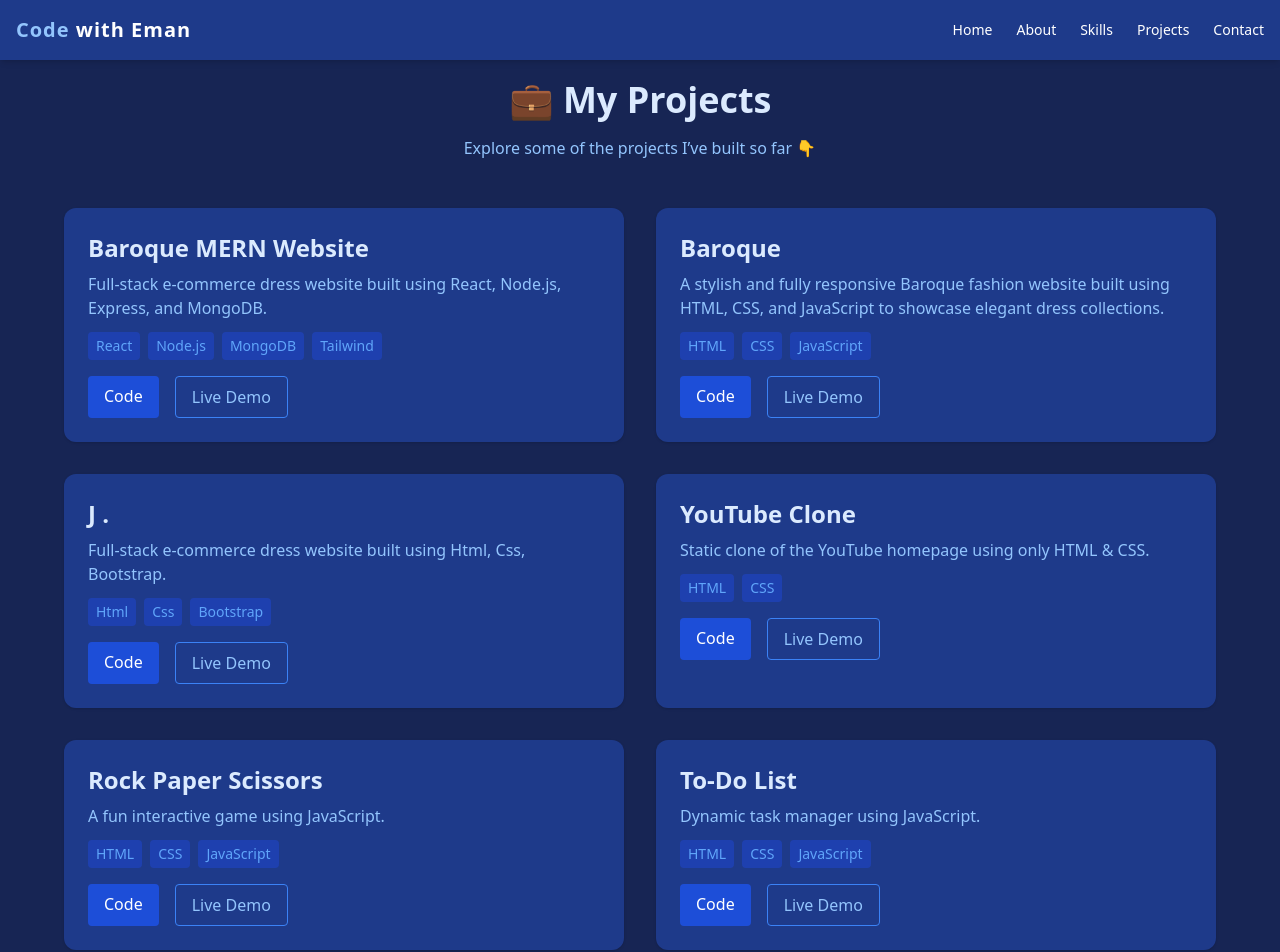
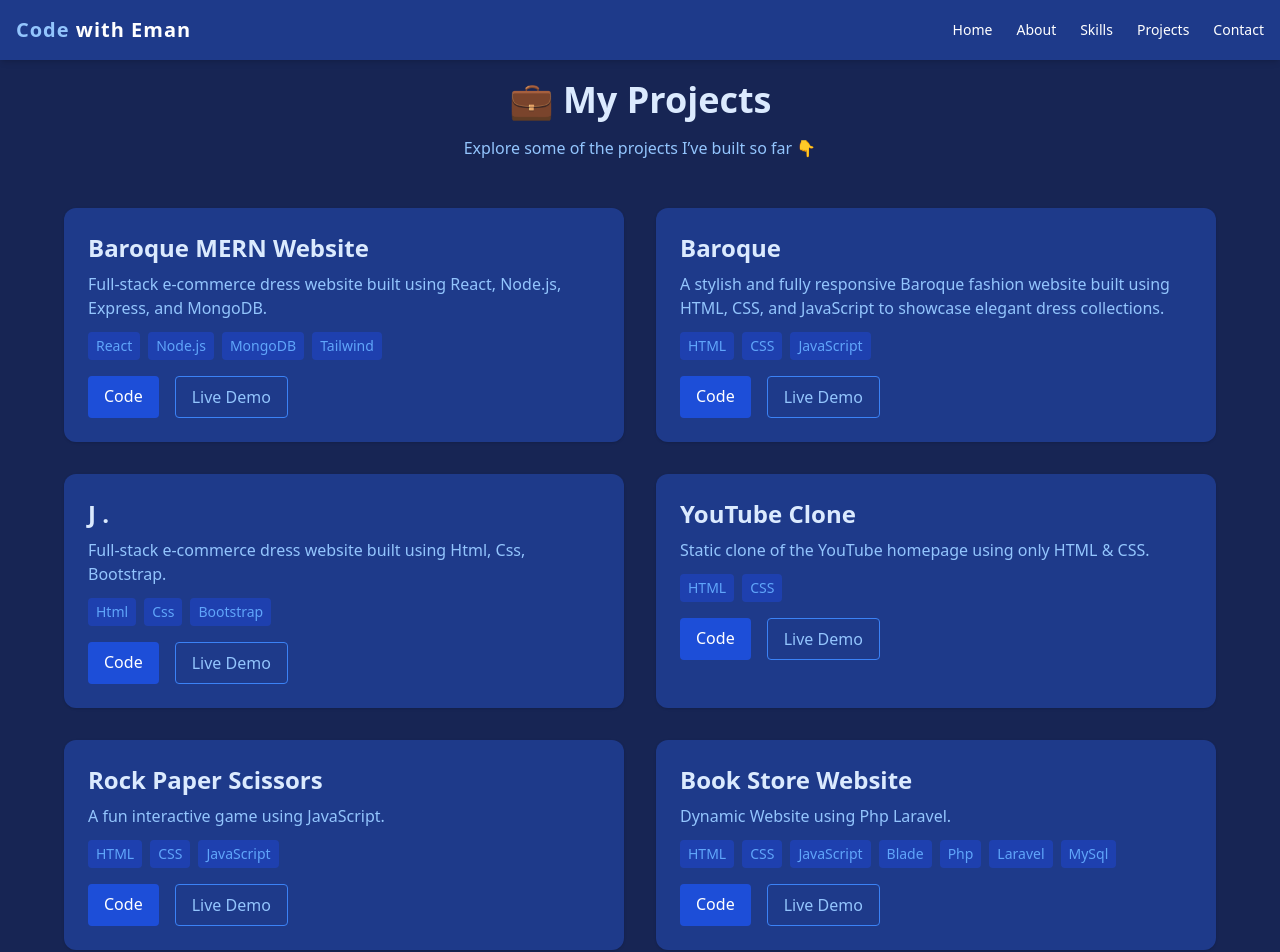
Before and after one commit to eman-projectspace/react-portfolio, a React (Create React App) app: page /projects in a window 1280 px wide. Shown: the top 952 px of the page. Built offline with nearby package versions, Linux system fonts and the light colour scheme.

Commit message:
Removed Todo List

```diff
--- a/src/components/Projects.js
+++ b/src/components/Projects.js
@@ -36,13 +36,6 @@ const projects = [
     tech: ['HTML', 'CSS', 'JavaScript'],
     codeLink: 'https://github.com/eman-projectspace/Rock-papper-scissor',
     demoLink: 'https://rock-papper-scissor-git-main-eman-projectspaces-projects.vercel.app/'
-  },
-  {
-    title: 'To-Do List',
-    description: 'Dynamic task manager using JavaScript.',
-    tech: ['HTML', 'CSS', 'JavaScript'],
-    codeLink: 'https://github.com/eman-projectspace/todo-list',
-    demoLink: 'https://todo-list-git-main-eman-projectspaces-projects.vercel.app/'
   },
   {
     title: 'Book Store Website',
```
